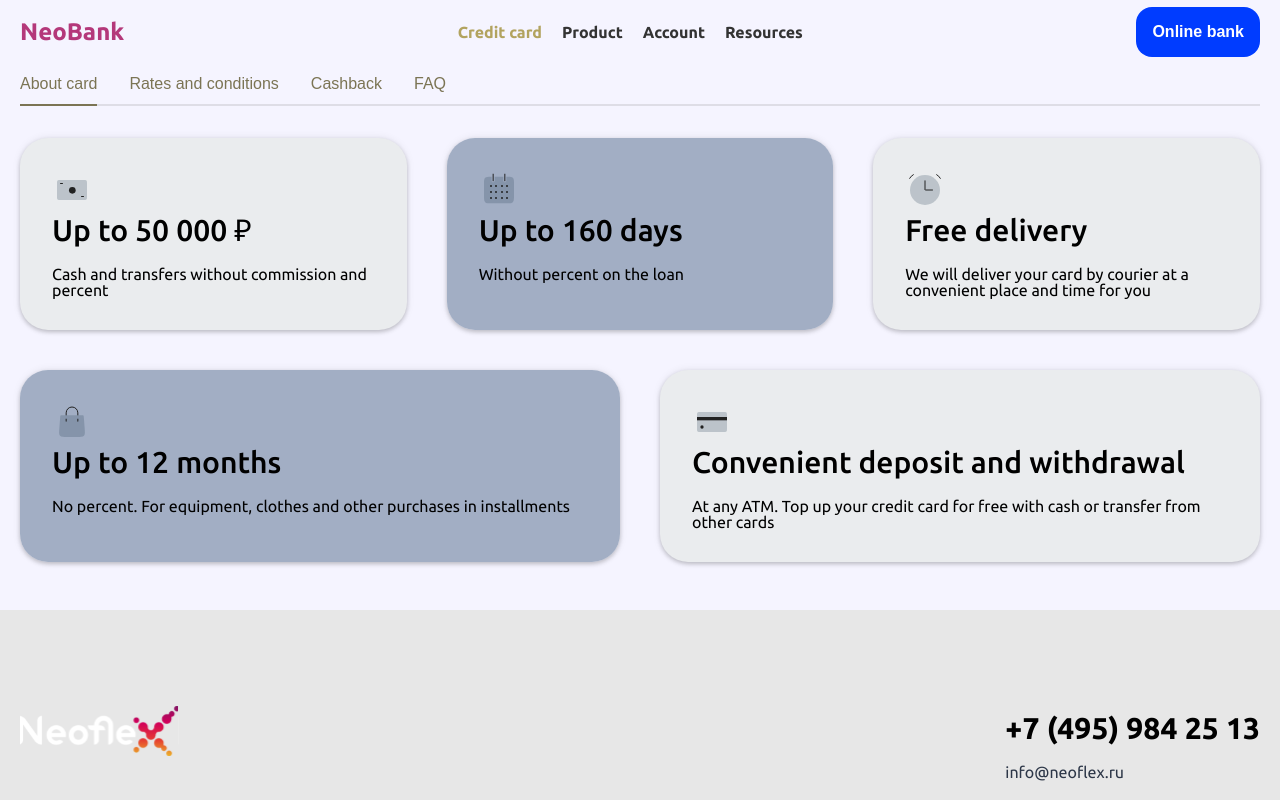
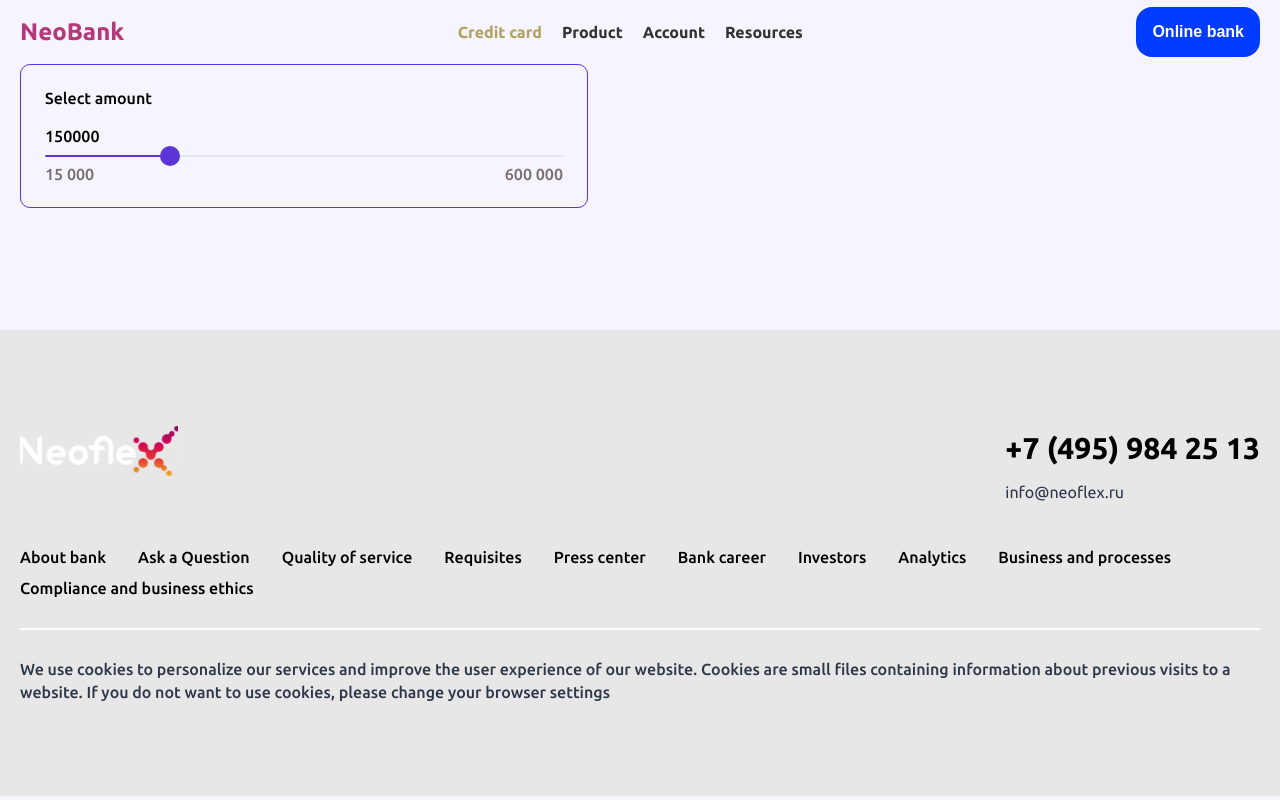
Before and after one commit to AndrewMosh/module_1, a React (Vite) app: page /credit-card in a window 1280 px wide. Shown: the top 800 px of the page. Built offline with nearby package versions, Linux system fonts and the light colour scheme.

Commit message:
amount slider

```diff
--- /dev/null
+++ b/src/Components/AmountSlider/AmountSlider.scss
@@ -0,0 +1,75 @@
+.slider {
+  max-width: 568px;
+  border: 1px solid #5b35d5;
+  border-radius: 10px;
+  padding: 24px;
+  line-height: normal;
+  font-family: 'Ubuntu Medium';
+
+  &__header {
+    display: flex;
+    justify-content: space-between;
+    margin-bottom: 20px;
+  }
+
+  &__title {
+    font-size: $fs-16;
+  }
+
+  &__value {
+    padding-bottom: 10px;
+  }
+
+  &__wrapper {
+    position: relative;
+    display: flex;
+    align-items: center;
+  }
+
+  &__input {
+    width: 100%;
+    appearance: none;
+    height: 2px;
+    background: linear-gradient(to right, #5b35d5 0%, #e2e8f0 0%);
+    border-radius: 3px;
+    outline: none;
+    transition: background 0.3s ease;
+
+    &::-webkit-slider-thumb {
+      appearance: none;
+      width: 20px;
+      height: 20px;
+      background: #5b35d5;
+      border-radius: 50%;
+      cursor: pointer;
+    }
+
+    &::-moz-range-thumb {
+      width: 20px;
+      height: 20px;
+      background: #5b35d5;
+      border-radius: 50%;
+      cursor: pointer;
+    }
+
+    &::-ms-thumb {
+      width: 20px;
+      height: 20px;
+      background: #5b35d5;
+      border-radius: 50%;
+      cursor: pointer;
+    }
+  }
+
+  &__limits {
+    display: flex;
+    justify-content: space-between;
+    font-size: $fs-16;
+    color: #786d6d;
+    padding-top: 8px;
+  }
+
+  &__limit {
+    white-space: nowrap;
+  }
+}
--- /dev/null
+++ b/src/Components/AmountSlider/AmountSlider.tsx
@@ -0,0 +1,48 @@
+import React, { useEffect } from 'react';
+import './AmountSlider.scss';
+import { useSliderStore } from '@store/sliderStore/useSliderStore';
+
+const Slider: React.FC = () => {
+  const { value, setValue } = useSliderStore();
+
+  const handleChange = (event: React.ChangeEvent<HTMLInputElement>) => {
+    const newValue = Number(event.target.value);
+    setValue(newValue);
+  };
+
+  useEffect(() => {
+    const rangeInput = document.querySelector(
+      '.slider__input',
+    ) as HTMLInputElement;
+    if (rangeInput) {
+      const percent = ((value - 15000) / (600000 - 15000)) * 100;
+      rangeInput.style.background = `linear-gradient(to right, #5B35D5 ${percent}%, #E2E8F0 ${percent}%)`;
+    }
+  }, [value]);
+
+  return (
+    <div className="slider">
+      <div className="slider__header">
+        <h2 className="slider__title">Select amount</h2>
+      </div>
+      <div className="slider__value">{value}</div>
+      <div className="slider__wrapper">
+        <input
+          type="range"
+          className="slider__input"
+          min="15000"
+          max="600000"
+          step="1000"
+          value={value}
+          onChange={handleChange}
+        />
+      </div>
+      <div className="slider__limits">
+        <span className="slider__limit">15 000</span>
+        <span className="slider__limit">600 000</span>
+      </div>
+    </div>
+  );
+};
+
+export default Slider;
--- a/src/pages/CreditCard/CreditCard.tsx
+++ b/src/pages/CreditCard/CreditCard.tsx
@@ -2,7 +2,8 @@ import { Layout } from '@components/Layout/Layout';
 // import { PlatinumCard } from '@components/PlatinumCard/PlatinumCard';
 // import { HowToGet } from '@components/HowToGet/HowToGet';
 // import Spinner from '@components/Spinner/Spinner';
-import { InfoSection } from '@components/InfoSection/InfoSection';
+// import { InfoSection } from '@components/InfoSection/InfoSection';
+import Slider from '@components/AmountSlider/AmountSlider';
 
 export const CreditCard = () => {
   return (
@@ -10,7 +11,8 @@ export const CreditCard = () => {
       {/* <PlatinumCard /> */}
       {/* <HowToGet /> */}
       {/* <Spinner /> */}
-      <InfoSection />
+      {/* <InfoSection /> */}
+      <Slider />
     </Layout>
   );
 };
--- /dev/null
+++ b/src/store/sliderStore/useSliderStore.ts
@@ -0,0 +1,12 @@
+// store/sliderStore.ts
+import { create } from 'zustand';
+
+interface SliderState {
+  value: number;
+  setValue: (value: number) => void;
+}
+
+export const useSliderStore = create<SliderState>((set) => ({
+  value: 150000,
+  setValue: (value) => set({ value }),
+}));
```
